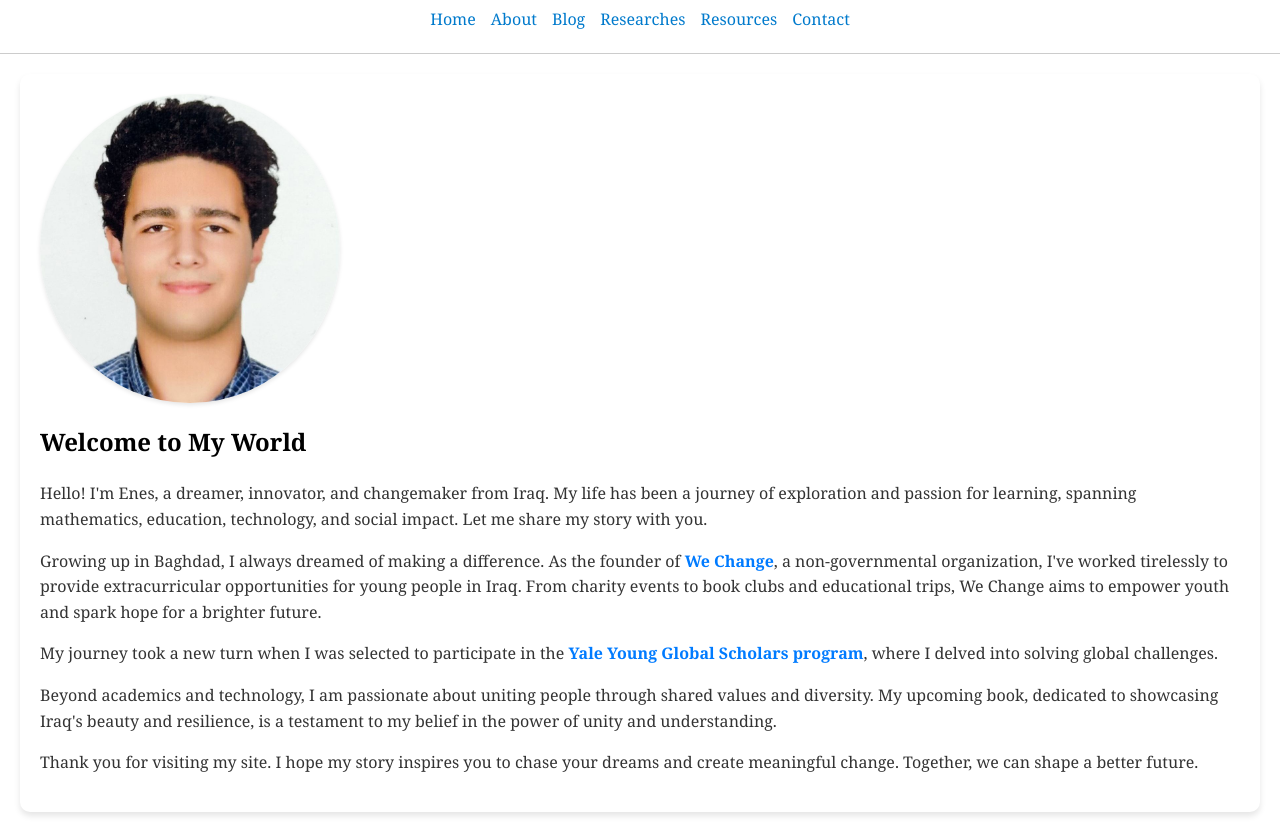
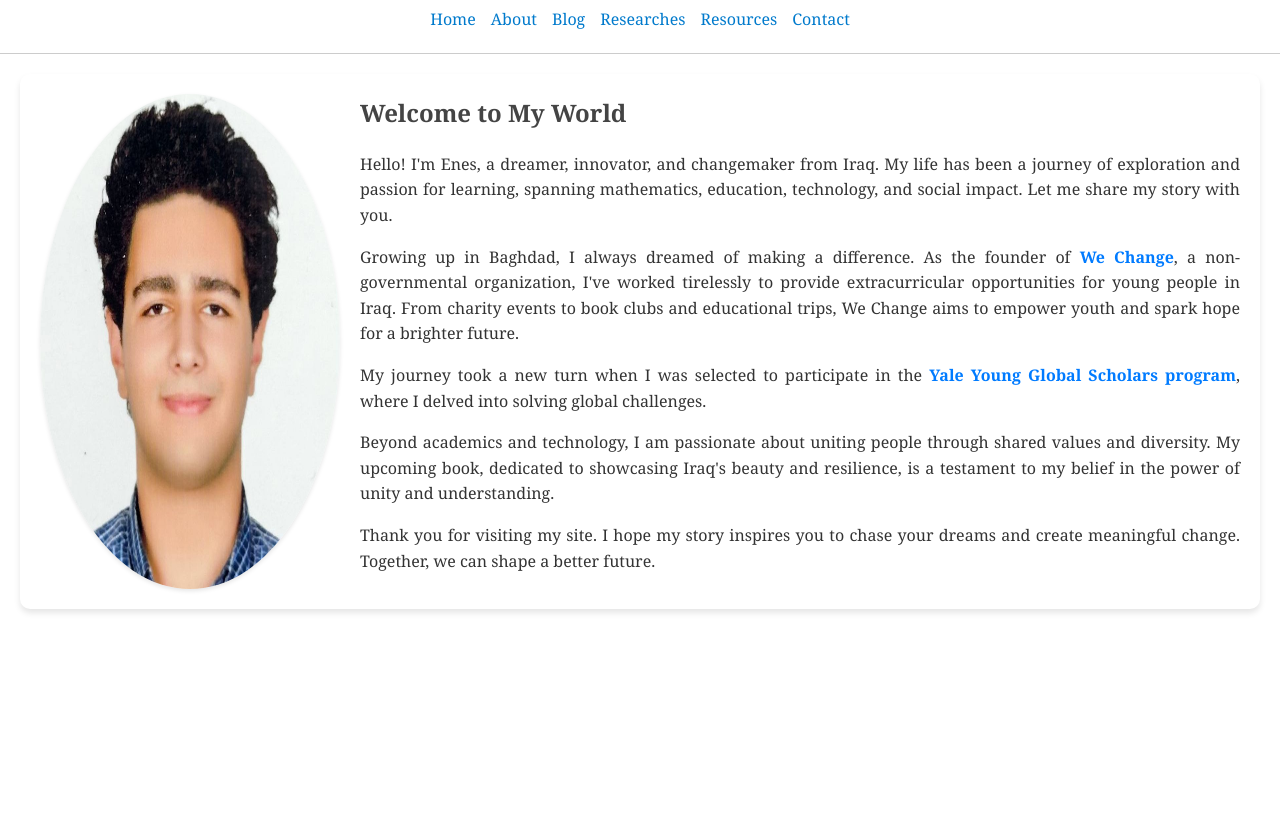
Before and after one commit to enesercanh/my-blog, a plain HTML site: page about.html in a window 1280 px wide. Shown: the part 87-919 px from the top of the page. After the commit the page ends 800 px from the top, so only its background shows below. Drawn offline with Linux system fonts and the light colour scheme.

Commit message:
Update about.html

```diff
--- a/about.html
+++ b/about.html
@@ -25,6 +25,17 @@
             margin-right: 20px;
             border-radius: 50%;
             box-shadow: 0 2px 4px rgba(0, 0, 0, 0.1);
+        }
+        .about-text {
+            flex: 2 1 600px;
+        }
+        .about-text h2 {
+            margin-top: 0;
+            color: #444;
+        }
+        .about-text p {
+            margin-bottom: 15px;
+            text-align: justify;
         }
         strong {
             color: #007BFF;
```
